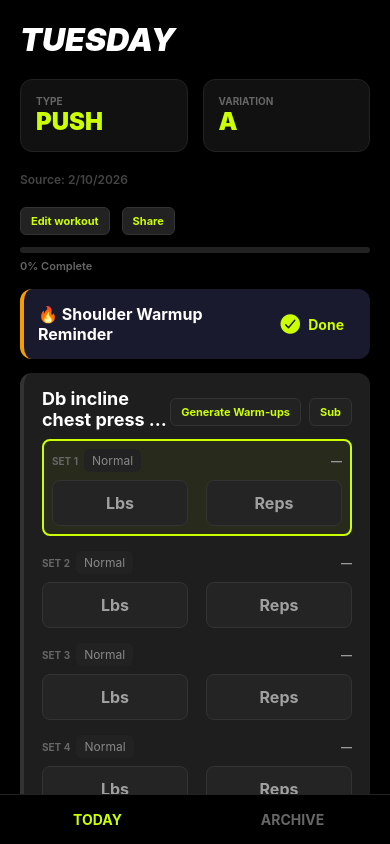
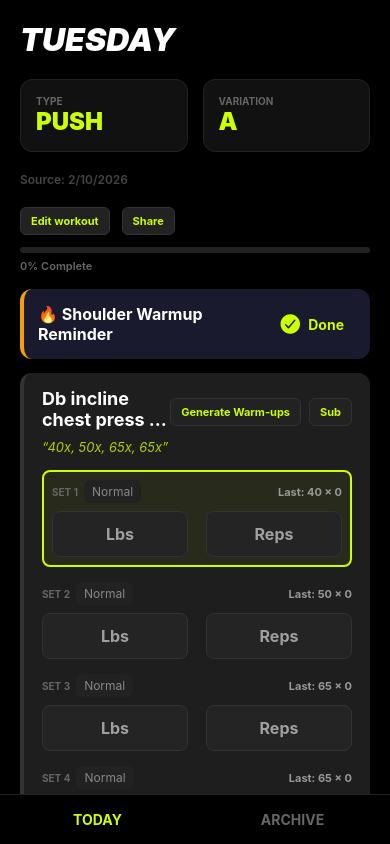
Before and after one commit to MedonisCARNEVALE/workout-tracker, a React Native app: screen / in a window 390 px wide. Built offline with nearby package versions, Linux system fonts and the light colour scheme.

Commit message:
Fix graph weight extraction and archive sort (newest first)

```diff
--- a/App.js
+++ b/App.js
@@ -60,6 +60,25 @@ const normalizeExerciseSets = (ex) => {
 };
 
 const normalizeExerciseName = (name) => (name || '').trim().toLowerCase();
+
+/** Build a notes string from seed_data.json record format (sets array) so history lookups work. */
+const buildNotesFromSeedSets = (record) => {
+  if (!record || !Array.isArray(record.sets) || record.sets.length === 0) return '';
+  const parts = record.sets.map((s) => {
+    const w = s.weight === 'Bodyweight' ? 'BW' : (s.weight != null ? String(s.weight) : '0');
+    const r = s.reps != null ? String(s.reps) : '';
+    return `${w}x${r}`;
+  });
+  const note = record.note ? String(record.note).trim() : '';
+  return note ? `${parts.join(', ')} | ${note}` : parts.join(', ');
+};
+
+/** Normalize a log so it has .notes for getLastLogForExercise / parseNotesToSets. Seed_data has .sets; saved logs have .notes. */
+const normalizeHistoryLog = (log) => {
+  if (log.notes != null && String(log.notes).trim() !== '') return log;
+  const notes = buildNotesFromSeedSets(log);
+  return notes ? { ...log, notes } : log;
+};
 
 const getLastLogForExercise = (history, exerciseName) => {
   const notesStr = (log) => String(log.notes || log.note || '');
@@ -1070,9 +1089,9 @@ const TodayScreen = ({ history, onFinish, initialType, initialVariation, overrid
                     </View>
                     {!isWarmup && overloadNudgeMap[item.exercise] ? (
                       <Text style={styles.lastStatsOverload}>Target: {overloadNudgeMap[item.exercise].targetWeight} lbs 📈</Text>
-                    ) : (
-                      <Text style={styles.lastStats}>{prevSet ? `Last: ${prevSet.weight || 'BW'} × ${prevSet.reps}` : '—'}</Text>
-                    )}
+                    ) : prevSet ? (
+                      <Text style={styles.lastStats}>Last: {prevSet.weight || 'BW'} × {prevSet.reps}</Text>
+                    ) : null}
                   </View>
                   <View style={styles.inputGroup}>
                     {isSpecialSet ? (
@@ -1581,12 +1600,13 @@ export default function App() {
         AsyncStorage.getItem(LAST_AB_WORKOUT_KEY),
       ]);
       const parsedStored = stored ? JSON.parse(stored) : [];
-      setHistory([...seedData, ...parsedStored]);
+      const normalizedSeed = seedData.map(normalizeHistoryLog);
+      setHistory([...normalizedSeed, ...parsedStored]);
       setOverrides(overridesStored ? JSON.parse(overridesStored) : {});
       setAbTemplates(abTemplatesStored ? { ...DEFAULT_AB_TEMPLATES, ...JSON.parse(abTemplatesStored) } : DEFAULT_AB_TEMPLATES);
       setLastAbWorkout(lastAbStored ? JSON.parse(lastAbStored) : null);
     } catch (e) {
-      setHistory(seedData);
+      setHistory(seedData.map(normalizeHistoryLog));
       setOverrides({});
       setAbTemplates(DEFAULT_AB_TEMPLATES);
       setLastAbWorkout(null);
```
